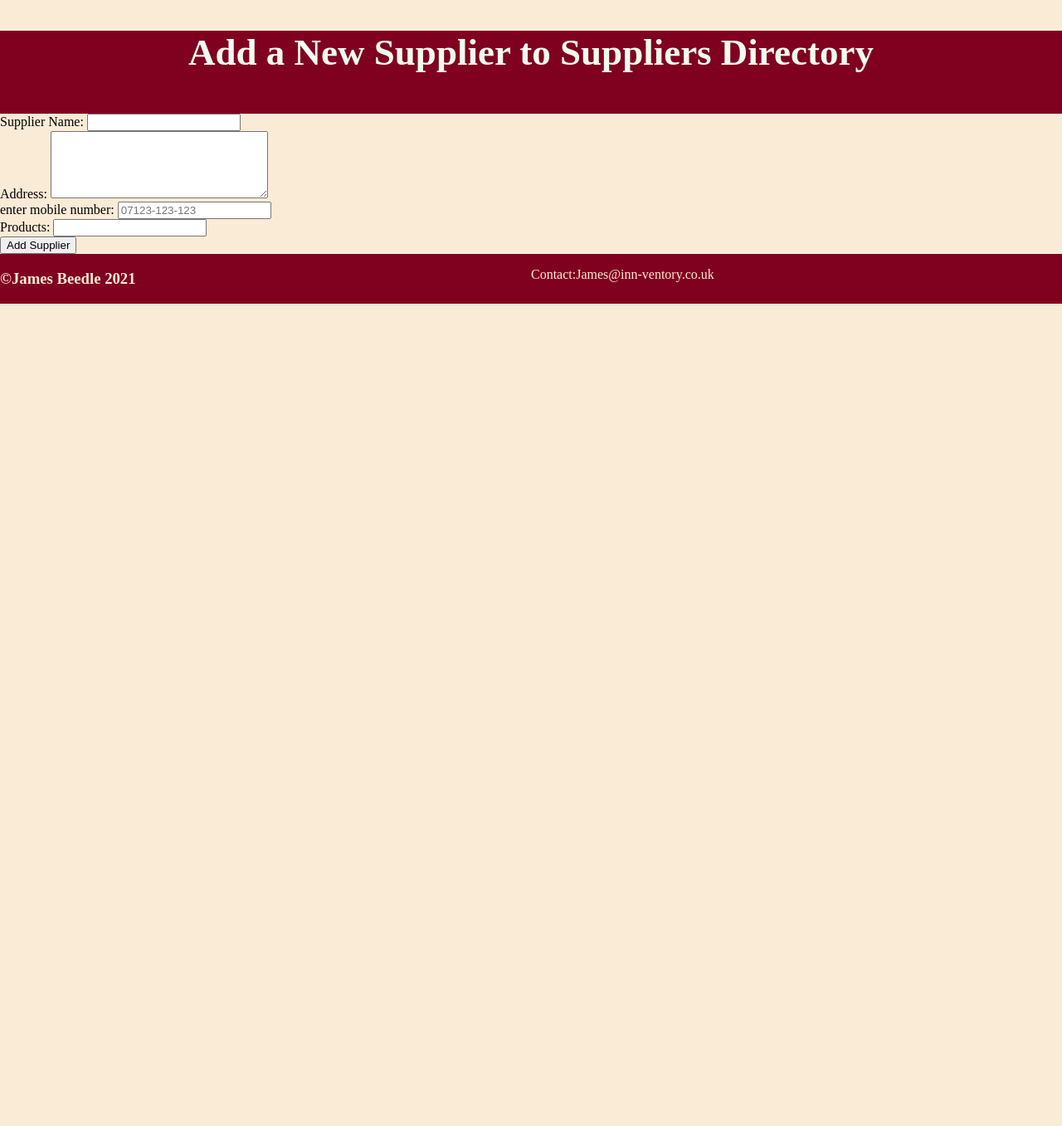
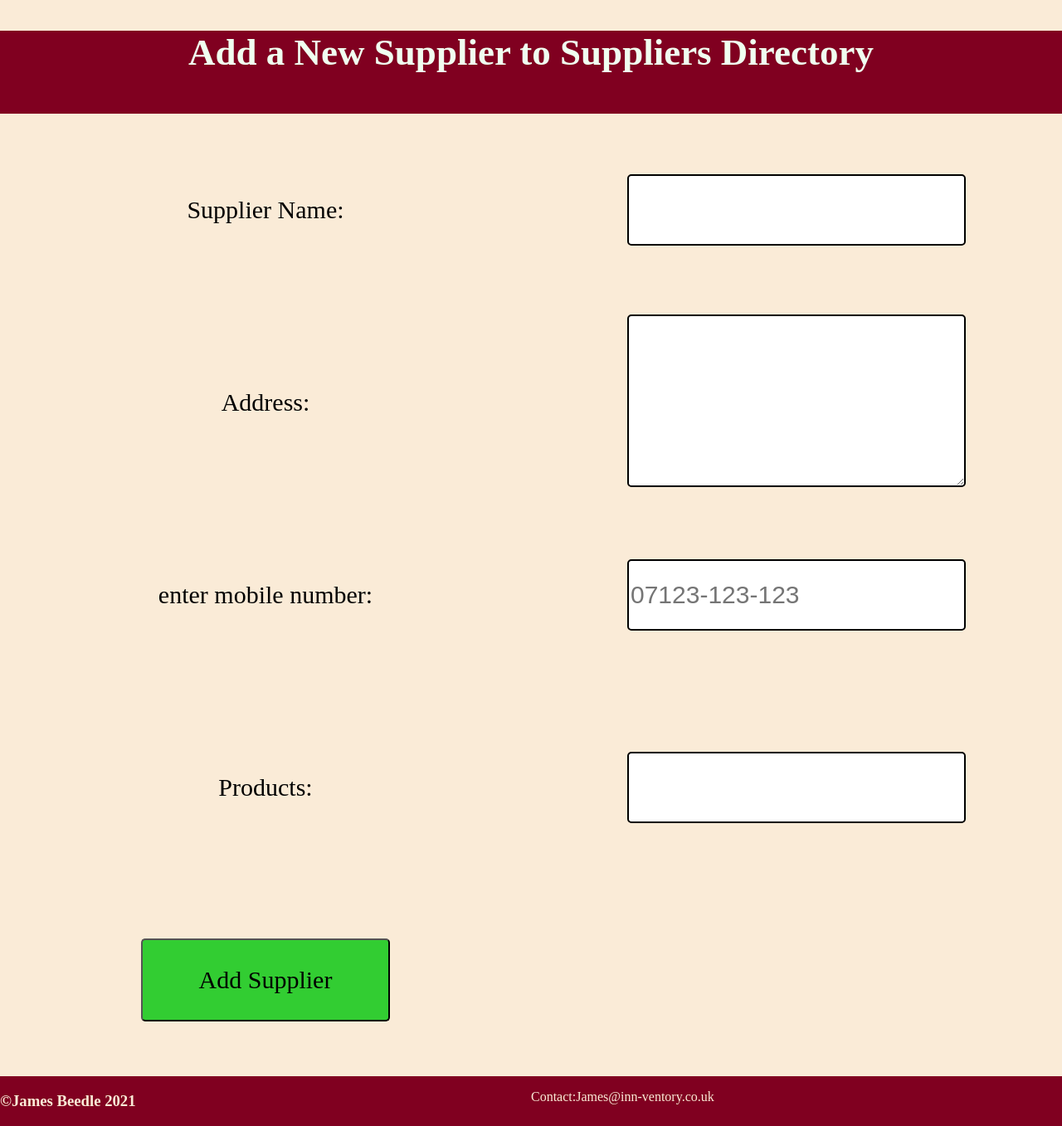
Before and after one commit to JamesSBeedle/Inn-Ventory-Alcohol-Inventory-Application, a Flask app: page /suppliers/new in a window 1280 px wide. Shown: the part 166-1523 px from the top of the page at 83% size. Before the commit the page ends 532 px from the top, so only its background shows below. Run offline with Flask 2, Linux system fonts and the light colour scheme.

Commit message:
made changes to styling of the tables and buttons for both suppliers and products

```diff
--- a/static/style.css
+++ b/static/style.css
@@ -236,3 +236,108 @@ body > footer{
 .product-item-2 > h2{
     font-size: 30px;
 }
+
+.add-update-button-container{
+    display:flex;
+    justify-content:center;
+}
+
+.add-update{
+    height:100px;
+    width:300px;
+    background-color:limegreen;
+    border-radius: 5px;
+    font-family:'Times New Roman', Times, serif;
+    font-size: 30px;
+    margin:10px;
+}
+
+.form-container{
+    display:grid;
+    grid-template-columns: 1fr 1fr;
+    grid-template-rows:1fr 1fr 1fr 1fr;
+    column-gap: 5px;
+    justify-items:center;
+    align-items:center;
+}
+
+.form-container > section{
+    display:grid;
+    grid-template-columns: 1fr 1fr;
+    justify-items:center;
+    align-items:center;
+}
+
+.form-container > section > label{
+    font-size: 50px;
+}
+
+.form-container > section > input{
+    height:80px;
+    width:400px;
+    font-size: 30px;
+    background-color: white;
+    color:black;
+    border: 2px solid black;
+    border-radius: 5px;
+    margin:10px;
+
+}
+
+.form-container > section > select {
+    height:80px;
+    width:400px;
+    font-size: 30px;
+    background-color: white;
+    color:black;
+    border: 2px solid black;
+    border-radius: 5px;
+    margin:10px;
+
+}
+
+.form-container > section > textarea{
+    height:200px;
+    width:400px;
+    font-size: 30px;
+    background-color: white;
+    color:black;
+    border: 2px solid black;
+    border-radius: 5px;
+    margin:10px;
+}
+
+.form-container-2{
+    display:grid;
+    grid-template-rows:1fr 1fr 1fr 1fr 1fr;
+    grid-template-columns:1fr 1fr;
+    justify-items:center;
+    align-items:center;
+}
+
+.form-container-2 > section > label{
+    font-size: 30px;
+}
+
+.form-container-2 > section > input{
+    height:80px;
+    width:400px;
+    font-size: 30px;
+    background-color: white;
+    color:black;
+    border: 2px solid black;
+    border-radius: 5px;
+    margin:10px;
+
+}
+
+.form-container-2 > section > textarea{
+    height:200px;
+    width:400px;
+    font-size: 30px;
+    background-color: white;
+    color:black;
+    border: 2px solid black;
+    border-radius: 5px;
+    margin:10px;
+}
--- a/templates/suppliers/new.html
+++ b/templates/suppliers/new.html
@@ -18,33 +18,43 @@
 
 </header>
 
-<article class="form-container">
-    <form action="/suppliers" method="post">
-        <section></section>
+<article>
+    <form action="/suppliers" method="post" class="form-container-2">
+        <section>
             <label for="name">Supplier Name:</label>
+        </section>
+        <section>
             <input type="text" id="name" name="name">
         </section>
 
         <section>
             <label for="address">Address:</label>
+        </section>
+        <section>
             <textarea id="address" name="address" rows="5" cols="30"></textarea>
         </section>
 
         <section>
             <label for="phone_number">enter mobile number:</label>
+        </section>
+        <section>
             <input type="tel" id="phone_number" name="phone_number" placeholder="07123-123-123" pattern="[0-9]{5}-[0-9]{3}-[0-9]{3}" required>
         </section>
 
         <section>
             <label for="product">Products:</label>
+        </section>
+        <section>
             <input type="text" id="product" name="product">
         </section>
 
-        <button type="submit">Add Supplier</button>
+        <section class="add-update-button-container">
+            <button type="submit" class="add-update">Add Supplier</button>
+        </section>
+
+    </form>
 
 
-
-    </form>
 
 </article>
 
```
Also changed, not shown: templates/products/edit.html (+7 -4 lines), templates/products/new.html (+8 -4 lines), templates/suppliers/edit.html (+16 -6 lines).
